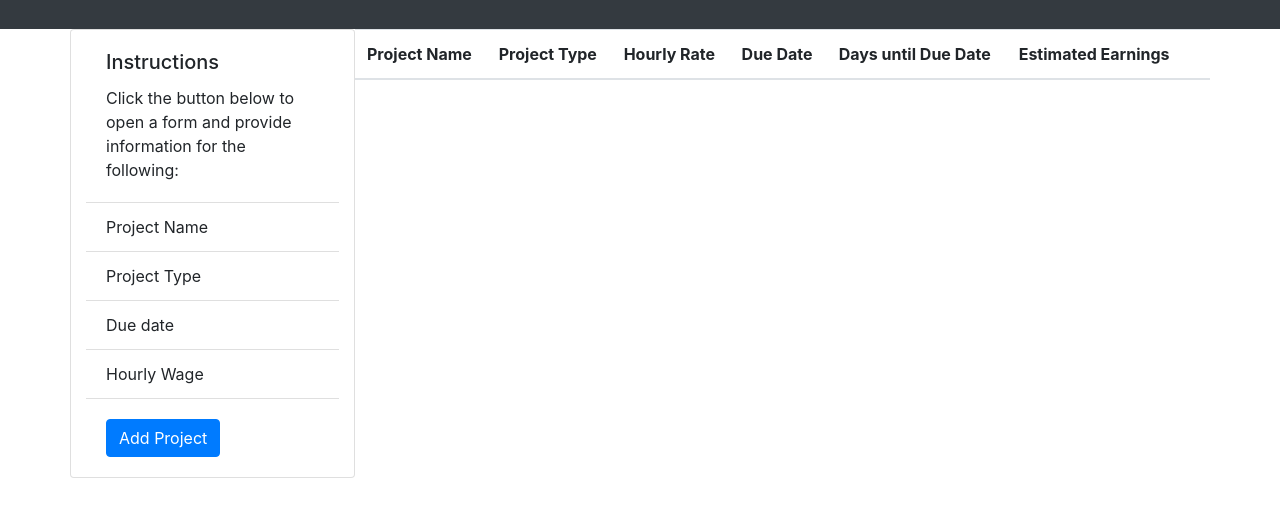
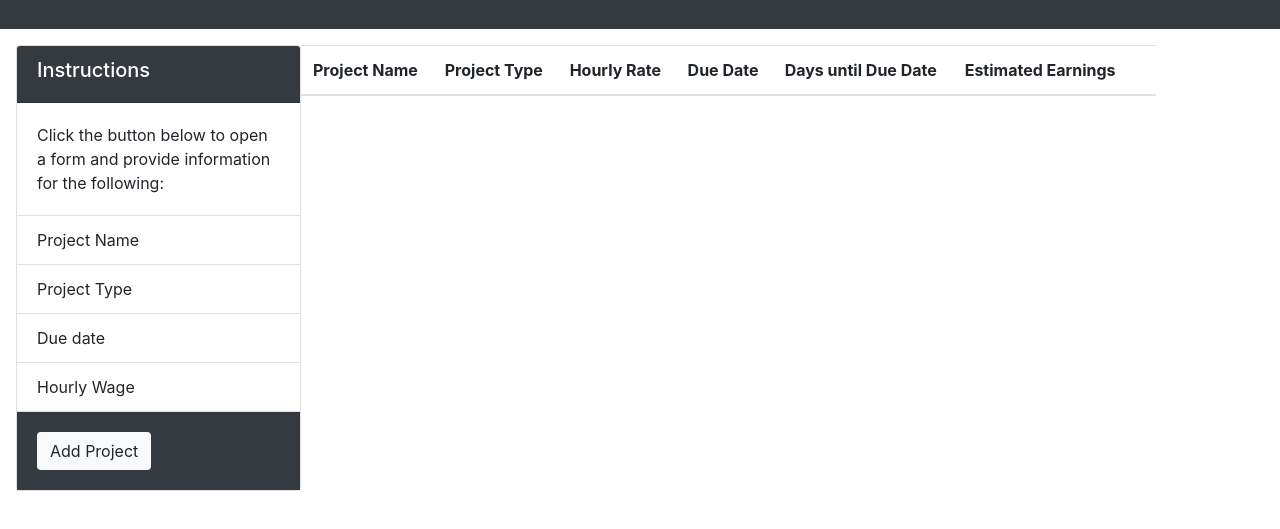
Before and after one commit to joedjensen/mini-project-project-tracker, a plain HTML site: page index.html in a window 1280 px wide. Shown: the part 121-650 px from the top of the page. Drawn offline with nearby package versions, Linux system fonts and the light colour scheme.

Commit message:
made style changes

```diff
--- a/index.html
+++ b/index.html
@@ -16,11 +16,13 @@
         <h1>Welcome to our Project Tracker!</h1>
         <h2>Current Time: <span id="clock"></span></h2>
     </header>
-    <div class="container">
-    <div class="row g-2">
-        <div class="card col-3" style="width: 18rem;">
+    <div class="container m-3">
+    <div class="row">
+        <div class="col-3 card px-0">
+            <div class="card-header bg-dark text-white">
+                <h5>Instructions</h5>
+            </div>
             <div class="card-body">
-                <h5 class="card-title">Instructions</h5>
                 <p class="card-text">Click the button below to open a form and provide information for the following:</p>
             </div>
             <ul class="list-group list-group-flush">
@@ -29,14 +31,14 @@
                 <li class="list-group-item">Due date</li>
                 <li class="list-group-item">Hourly Wage</li>
             </ul>
-            <div class="card-body">
-                <button type="button" class="btn btn-primary" data-toggle="modal" data-target="#add-project-modal">Add
+            <div class="card-body bg-dark">
+                <button type="button" class="btn bg-light" data-toggle="modal" data-target="#add-project-modal">Add
                     Project</button>
 
             </div>
 
         </div>
-        <table class="table col-9" >
+        <table class="col-9 table " >
             <thead>
                 <tr>
                     <th scope="col">Project Name</th>
```
